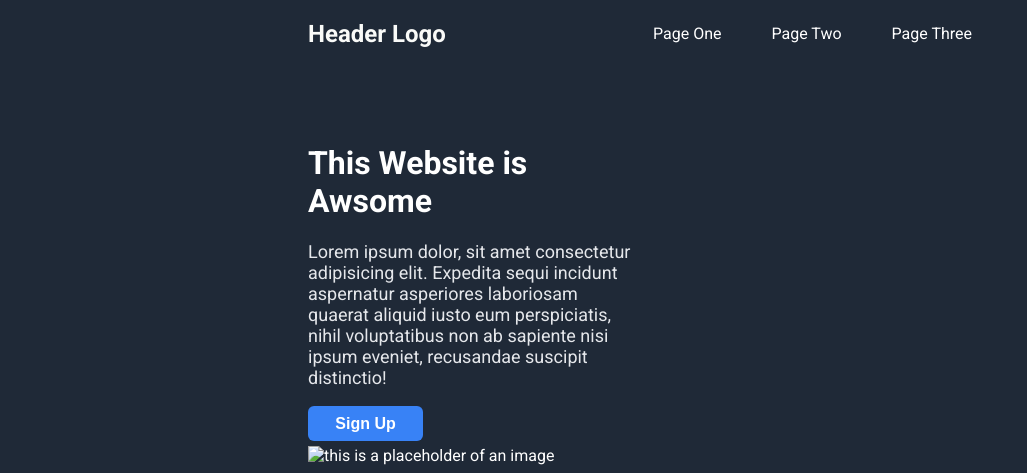
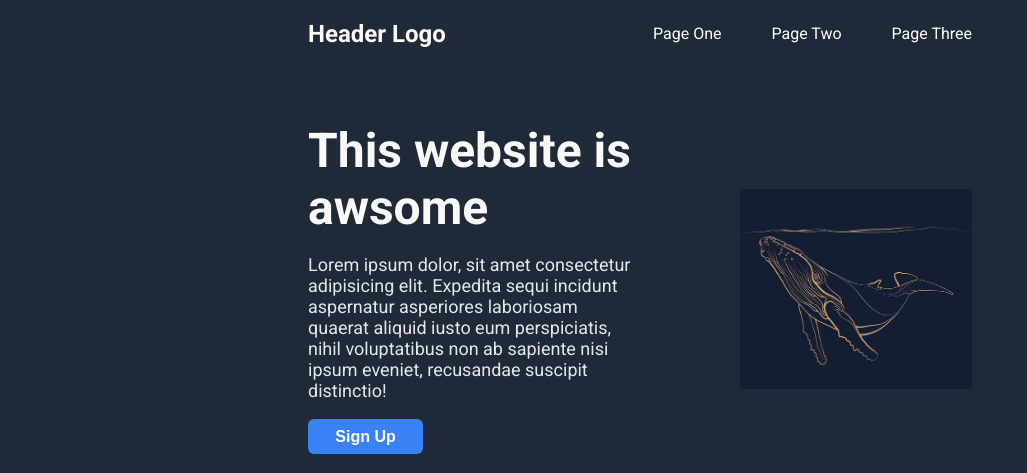
Before and after one commit to etterage/odin-landing-page, a plain HTML site: page index.html in a window 1280 px wide. Shown: the top 473 px of the page, without its empty margins (0-1027 px from the left). Drawn offline with Linux system fonts and the light colour scheme.

Commit message:
remove some unnecessary elements ans also modified the text in the hero section

```diff
--- a/index.html
+++ b/index.html
@@ -23,15 +23,13 @@
     </div>
 
     <div class="hero">
-        <div class="hero-items">
-            <div class="hero-caption">
-                <h1>This Website is Awsome</h1>
-                <p>Lorem ipsum dolor, sit amet consectetur adipisicing elit. Expedita sequi incidunt aspernatur asperiores laboriosam quaerat aliquid iusto eum perspiciatis, nihil voluptatibus non ab sapiente nisi ipsum eveniet, recusandae suscipit distinctio!</p>
-                <button>Sign Up</button>
-            </div>
-            <div class="hero-image">
-                <img src="na" alt="this is a placeholder of an image" width="200" height="200">
-            </div>
+        <div class="hero-caption">
+            <p id="hero-title">This website is awsome</p>
+            <p>Lorem ipsum dolor, sit amet consectetur adipisicing elit. Expedita sequi incidunt aspernatur asperiores laboriosam quaerat aliquid iusto eum perspiciatis, nihil voluptatibus non ab sapiente nisi ipsum eveniet, recusandae suscipit distinctio!</p>
+            <button>Sign Up</button>
+        </div>
+        <div class="hero-image">
+            <img src="./images/hero.jpg" alt="Hero" width="200" height="200">
         </div>
     </div>
 
```
